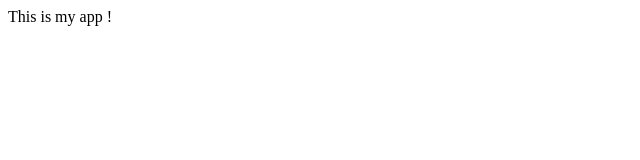
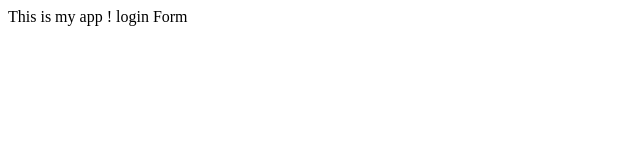
Before and after one commit to DrYoud/myappsample, a plain HTML site: page index.html in a window 1280 px wide. Shown: the full height of the page, 0-640 px from the left. Drawn offline with Linux system fonts and the light colour scheme.

Commit message:
login form

```diff
--- /dev/null
+++ b/dir2/app2.js
@@ -0,0 +1 @@
+console.log(123);
--- a/index.html
+++ b/index.html
@@ -4,5 +4,6 @@
   </head>
   <body>
   	This is my app !
+  	login Form
   </body>
 </html>
```
Also changed, not shown: login.html (added, +1 -0 lines), log.txt (added).
